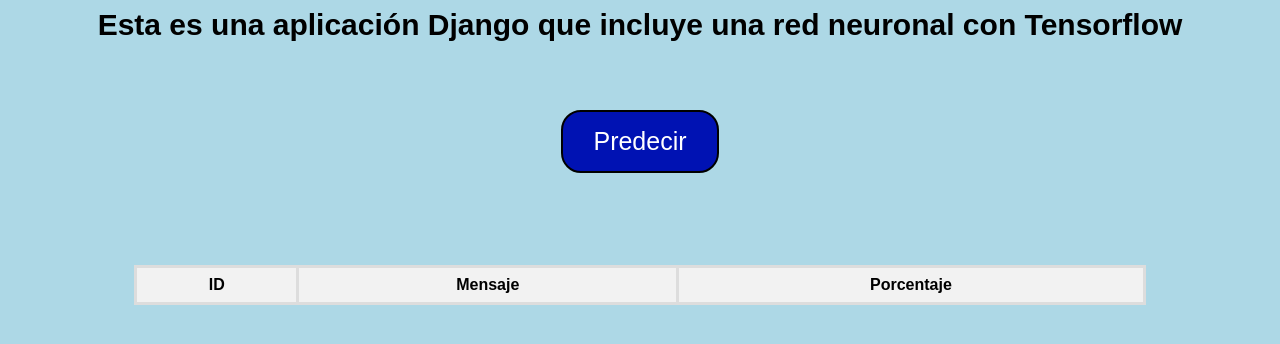
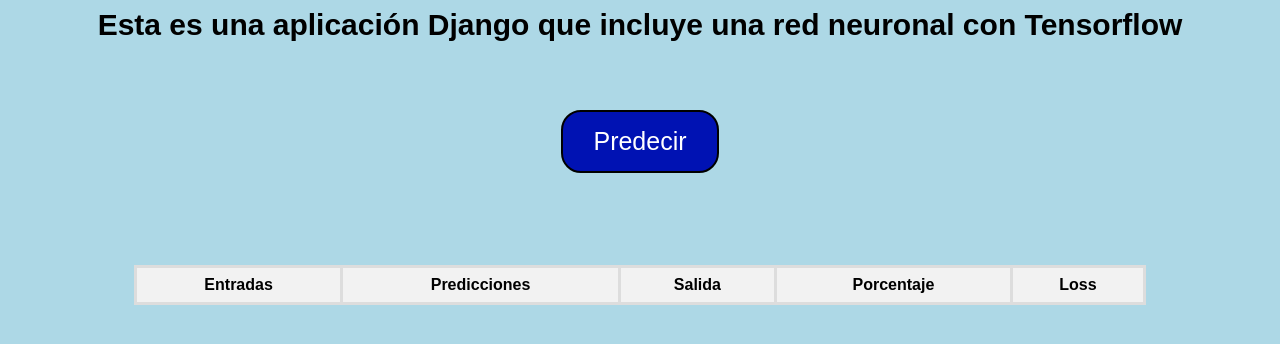
Before and after one commit to juanzamDev/neural_network, a Django app: page / in a window 1280 px wide. Shown: the top 344 px of the page. Run offline with Django 4.2, Linux system fonts and the light colour scheme; lists and menus that the app fills with data are empty.

Commit message:
Cambio tablas

```diff
--- a/proyecto2/templates/index.html
+++ b/proyecto2/templates/index.html
@@ -63,9 +63,11 @@
         <table>
             <thead>
                 <tr>
-                    <th>ID</th>
-                    <th>Mensaje</th>
+                    <th>Entradas</th>
+                    <th>Predicciones</th>
+                    <th>Salida</th>
                     <th>Porcentaje</th>
+                    <th>Loss</th>
                 </tr>
             </thead>
 
--- a/proyecto2/views.py
+++ b/proyecto2/views.py
@@ -28,9 +28,9 @@
 
     # Cargue de los datos
     data1 = pd.read_csv('proyecto2/dataset/Youtube01-Psy.csv')#0,0
-    data2 = pd.read_csv('proyecto2/dataset/Youtube02-KatyPerry.csv')#0,'
-    data3 = pd.read_csv('proyecto2/dataset/Youtube03-LMFAO.csv')
-    data4 = pd.read_csv('proyecto2/dataset/Youtube04-Eminem.csv')
+    data2 = pd.read_csv('proyecto2/dataset/Youtube02-KatyPerry.csv')#0,1
+    data3 = pd.read_csv('proyecto2/dataset/Youtube03-LMFAO.csv')#1,0
+    data4 = pd.read_csv('proyecto2/dataset/Youtube04-Eminem.csv')#1,1
     data5 = pd.read_csv('proyecto2/dataset/Youtube05-Shakira.csv')
 
     # Se concatenan los archivos para generar el CORPUS
```
